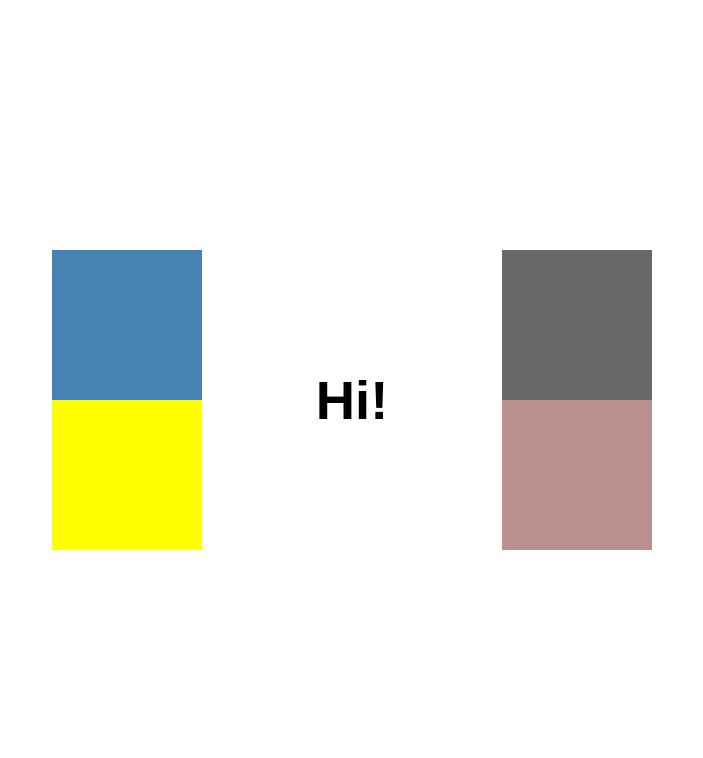
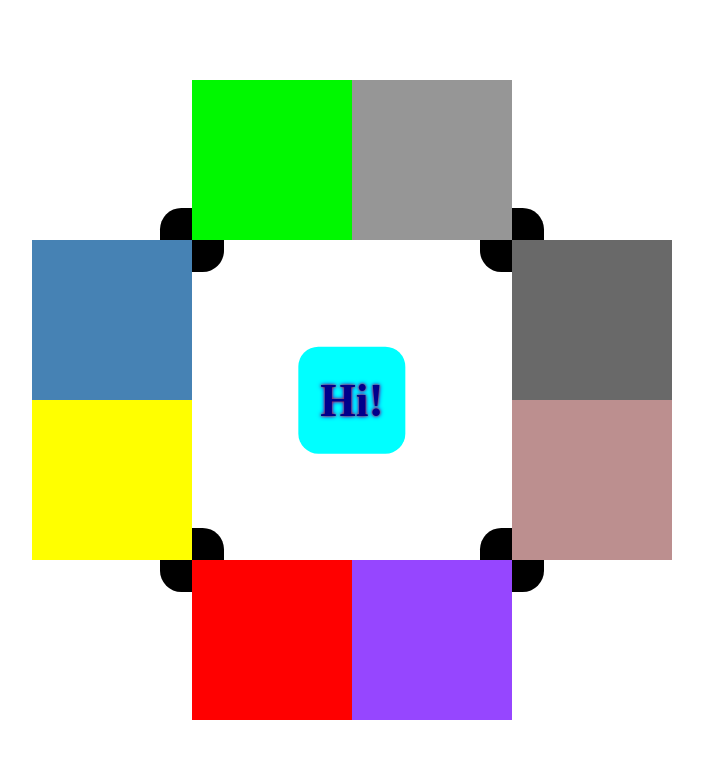
Before and after one commit to Rami24t/Secret-Unfolds---CSS-Animation-exercise---My-Solution, a plain HTML site: page index.html in a window 1280 px wide. Shown: the whole page, without its empty margins (288-991 px from the left). Drawn offline with Linux system fonts and the light colour scheme.

Commit message:
add my final solution including css and html

```diff
--- a/index.html
+++ b/index.html
@@ -13,9 +13,17 @@
         <h1>Hi!</h1>
       </div>
       <div class="box steelblue"></div>
+      <div class="box steelblue"></div>
+      <div class="box dimgray"></div>
       <div class="box dimgray"></div>
       <div class="box yellow"></div>
+      <div class="box yellow"></div>
       <div class="box rosybrown"></div>
+      <div class="box rosybrown"></div>
+      <div class="circle"></div>
+      <div class="circle"></div>
+      <div class="circle"></div>
+      <div class="circle"></div>
     </div>
   </body>
 </html>
--- a/style.css
+++ b/style.css
@@ -1,3 +1,8 @@
+html:root {
+  --box_size: 20vmin;
+  --circle_size: 8vmin;
+}
+
 * {
   margin: 0%;
   padding: 0%;
@@ -9,51 +14,106 @@
   width: 100%;
 }
 .box,
+.circle,
 .hi {
   position: absolute;
+  transition: all 0.6s;
 }
 .hi {
   top: 50%;
   right: 50%;
   translate: 50% -50%;
-  font-family: Arial, Helvetica, sans-serif;
-  font-size: 1.7rem;
+  font-size: calc(var(--box_size) / 7);
   font-weight: 100;
+  z-index: -3;
+  text-shadow: 0 0 3px #ff0000, 0 0 5px #0000ff;
+  border-radius: 20px;
+  min-height: calc(var(--box_size) / 1.5);
+  min-width: calc(var(--box_size) / 1.5);
+  text-align: center;
+  margin: auto;
+  color: darkblue;
+  display: flex;
+  align-items: center;
+  justify-content: center;
+  background-color: aqua;
 }
 .box {
-  width: 150px;
-  height: 150px;
-  transition: all 0.8s;
+  width: var(--box_size);
+  height: var(--box_size);
 }
 .steelblue {
   background-color: steelblue;
-  top: calc(50% - 150px);
-  left: calc(50% - 150px);
+  top: calc(50% - var(--box_size));
+  left: calc(50% - var(--box_size));
 }
 .dimgray {
   background-color: dimgray;
-  top: calc(50% - 150px);
-  left: 50%;
+  top: calc(50% - var(--box_size));
+  right: calc(50% - var(--box_size));
 }
 .yellow {
   background-color: yellow;
-  bottom: calc(50% - 150px);
-  left: calc(50% - 150px);
+  bottom: calc(50% - var(--box_size));
+  left: calc(50% - var(--box_size));
 }
 .rosybrown {
   background-color: rosybrown;
-  bottom: calc(50% - 150px);
-  left: 50%;
+  bottom: calc(50% - var(--box_size));
+  right: calc(50% - var(--box_size));
+}
+.box:nth-of-type(even) {
+  filter: hue-rotate(90deg) saturate(500%) invert(100%);
 }
 .mainContainer:hover .steelblue {
-  transform: translateX(-150px) rotate(90deg);
+  transform: translateX(calc(-1 * var(--box_size))) rotate(90deg);
+}
+.mainContainer:hover .steelblue:nth-of-type(even) {
+  transform: translateY(calc(-1 * var(--box_size))) rotate(-90deg);
+}
+.mainContainer:hover .dimgray {
+  transform: translateX(var(--box_size)) rotate(-90deg);
+}
+.mainContainer:hover .dimgray:nth-of-type(even) {
+  transform: translateY(calc(-1 * var(--box_size))) rotate(90deg);
 }
 .mainContainer:hover .yellow {
-  transform: translateX(-150px) rotate(-90deg);
+  transform: translateX(calc(-1 * var(--box_size))) rotate(-90deg);
 }
-.mainContainer:hover .dimgray {
-  transform: translateX(150px) rotate(-90deg);
+.mainContainer:hover .yellow:nth-of-type(even) {
+  transform: translateY(var(--box_size)) rotate(90deg);
 }
 .mainContainer:hover .rosybrown {
-  transform: translateX(150px) rotate(90deg);
+  transform: translateX(var(--box_size)) rotate(90deg);
 }
+.mainContainer:hover .rosybrown:nth-of-type(even) {
+  transform: translateY(var(--box_size)) rotate(-90deg);
+}
+.mainContainer:hover .hi {
+  transform: rotate(-360deg);
+  /* transition-delay: 0.3s; */
+}
+.circle {
+  width: var(--circle_size);
+  height: var(--circle_size);
+  top: 50%;
+  background-color: rgb(0, 0, 0);
+  border-radius: 33.3333333%;
+  z-index: -99;
+}
+.circle:nth-child(13) {
+  top: calc(50% - var(--box_size) - var(--circle_size) / 2);
+  left: calc(50% - var(--box_size) - var(--circle_size) / 2);
+}
+.circle:nth-child(10) {
+  top: calc(50% - var(--box_size) - var(--circle_size) / 2);
+  right: calc(50% - var(--box_size) - var(--circle_size) / 2);
+}
+.circle:nth-child(11) {
+  top: calc(50% + var(--box_size) - var(--circle_size) / 2);
+  left: calc(50% - var(--box_size) - var(--circle_size) / 2);
+}
+.circle:nth-child(12) {
+  top: calc(50% + var(--box_size) - var(--circle_size) / 2);
+  right: calc(50% - var(--box_size) - var(--circle_size) / 2);
+}
```
